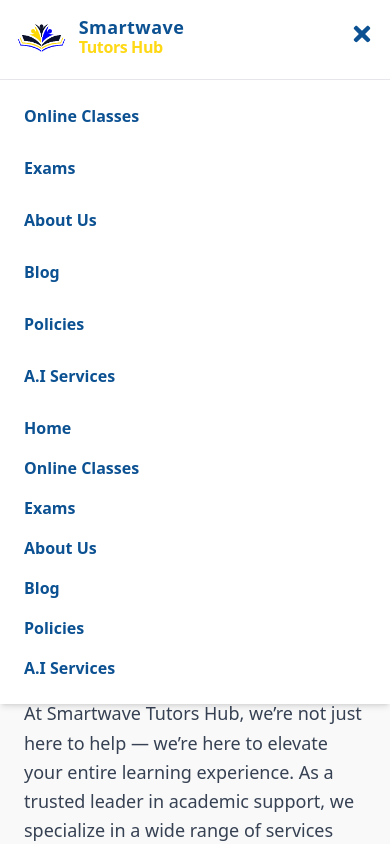
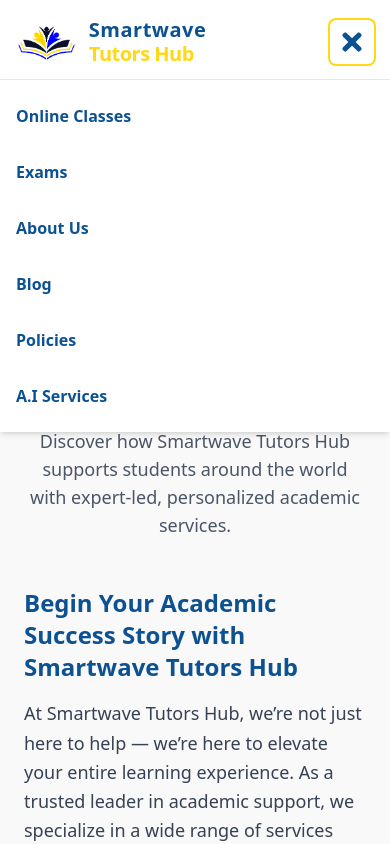
Before and after one commit to dev-oriel/Online-Tutors-Hub, a React (Vite) app: page / in a window 390 px wide. Both pictures are taken after a click on the button 362 px from the left and 34 px from the top of the page. Shown: the top 844 px of the page. Built offline with nearby package versions, Linux system fonts and the light colour scheme.

Commit message:
Modified the Navbar to be responsive

```diff
--- a/src/components/Navbar.jsx
+++ b/src/components/Navbar.jsx
@@ -2,13 +2,14 @@
 import { FaBars, FaTimes } from "react-icons/fa";
 import { Link } from "react-router-dom";
 import logo from "../assets/icons/Smartwave Tutors Hub.png";
-import { desktopMenus, mobileLinks } from "../constants";
+import { desktopMenus } from "../constants";
 
 const Navbar = () => {
   const [isOpen, setIsOpen] = useState(false);
   const [dropdown, setDropdown] = useState(null);
   const [isMobile, setIsMobile] = useState(window.innerWidth < 768);
   const timeoutRef = useRef(null);
+  const navRef = useRef(null);
 
   useEffect(() => {
     const handleResize = () => {
@@ -16,6 +17,17 @@
     };
     window.addEventListener("resize", handleResize);
     return () => window.removeEventListener("resize", handleResize);
+  }, []);
+
+  useEffect(() => {
+    const handleClickOutside = (event) => {
+      if (navRef.current && !navRef.current.contains(event.target)) {
+        setDropdown(null);
+        setIsOpen(false);
+      }
+    };
+    document.addEventListener("mousedown", handleClickOutside);
+    return () => document.removeEventListener("mousedown", handleClickOutside);
   }, []);
 
   const handleMouseEnter = (key) => {
@@ -38,25 +50,30 @@
   };
 
   return (
-    <nav className="bg-white shadow-md fixed w-full h-20 top-0 z-50 border-b border-gray-200">
-      <div className="max-w-7xl mx-auto px-4 sm:px-6 py-4 flex items-center w-full justify-between">
+    <nav
+      ref={navRef}
+      className="bg-white shadow-md fixed w-full h-20 top-0 z-50 border-b border-gray-200"
+    >
+      <div className="max-w-7xl mx-auto px-4 sm:px-6 py-4 flex items-center justify-between w-full">
         {/* Logo */}
+        <div className="flex-none">
           <Link to="/" className="flex items-center space-x-3">
             <img
               src={logo}
               alt="Smartwave Tutors Hub Logo"
-            className="h-10 sm:h-12 w-auto object-contain transition-all duration-300 hover:scale-105"
+              className="h-12 sm:h-14 w-auto object-contain transition-all duration-300 hover:scale-105"
             />
-          <span className="text-lg sm:text-2xl font-extrabold tracking-wide text-[#0c5192] leading-tight">
+            <span className="text-xl sm:text-2xl font-extrabold tracking-wide text-[#0c5192]">
               Smartwave
-            <span className="block text-base sm:text-xl font-semibold text-[#ffd816] -mt-1 tracking-tight">
+              <span className="block text-xl font-semibold text-[#ffd816] -mt-1 tracking-tight">
                 Tutors Hub
               </span>
             </span>
           </Link>
+        </div>
 
-        {/* Desktop Navigation */}
-        <div className="hidden md:flex items-center space-x-6 font-medium flex-1 justify-center">
+        {/* Desktop Nav */}
+        <div className="hidden md:flex flex-1 justify-center items-center space-x-6 font-medium">
           {desktopMenus.map((menu) => (
             <div
               key={menu.key}
@@ -69,8 +86,8 @@
               </button>
 
               {dropdown === menu.key && (
-                <div className="absolute top-12 left-1/2 transform -translate-x-1/2 bg-white shadow-xl border border-gray-200 z-50 w-[800px] max-w-[95vw] p-6 rounded-lg">
-                  <div className="grid grid-cols-2 md:grid-cols-4 gap-4">
+                <div className="fixed top-20 left-1/2 transform -translate-x-1/2 bg-white shadow-xl border border-gray-200 z-50 w-[1100px] p-8 rounded-lg">
+                  <div className="grid grid-cols-4 gap-6">
                     {menu.links.map((link, idx) => (
                       <Link
                         key={idx}
@@ -87,22 +104,25 @@
           ))}
         </div>
 
-        {/* Mobile Toggle */}
-        <div className="md:hidden">
+        {/* Mobile Hamburger Toggle */}
+        <div className="flex md:hidden">
           <button
-            onClick={() => setIsOpen(!isOpen)}
-            className="text-[#0c5192] focus:outline-none"
+            onClick={() => {
+              setIsOpen(!isOpen);
+              setDropdown(null);
+            }}
+            className="text-[#0c5192] p-2 rounded-md focus:outline-none focus:ring-2 focus:ring-[#ffd816] transition duration-200"
           >
-            {isOpen ? <FaTimes size={24} /> : <FaBars size={24} />}
+            {isOpen ? <FaTimes size={28} /> : <FaBars size={28} />}
           </button>
         </div>
       </div>
 
-      {/* Mobile Navigation */}
+      {/* Mobile Dropdown Menu */}
       {isOpen && (
-        <div className="md:hidden absolute top-20 left-0 w-full bg-white shadow-md py-4 px-6 z-40">
+        <div className="md:hidden absolute top-20 left-0 w-full bg-white shadow-md py-4 flex flex-col items-center space-y-4 z-40">
           {desktopMenus.map((menu) => (
-            <div key={menu.key} className="mb-3">
+            <div key={menu.key} className="w-full px-4">
               <button
                 onClick={() => handleDropdownClick(menu.key)}
                 className="w-full text-left text-[#0c5192] font-semibold py-2 hover:text-[#ffd816]"
@@ -116,7 +136,10 @@
                       key={idx}
                       to={link.to}
                       className="text-sm text-gray-700 hover:text-[#ffd816]"
-                      onClick={() => setIsOpen(false)}
+                      onClick={() => {
+                        setIsOpen(false);
+                        setDropdown(null);
+                      }}
                     >
                       {link.text}
                     </Link>
@@ -125,18 +148,6 @@
               )}
             </div>
           ))}
-
-          {/* Extra mobile links */}
-          {mobileLinks.map((link, idx) => (
-            <Link
-              key={idx}
-              to={link.to}
-              className="text-[#0c5192] font-semibold block py-2 hover:text-[#ffd816]"
-              onClick={() => setIsOpen(false)}
-            >
-              {link.text}
-            </Link>
-          ))}
         </div>
       )}
     </nav>
```
Lines whose indentation alone changed are shown as unchanged.
